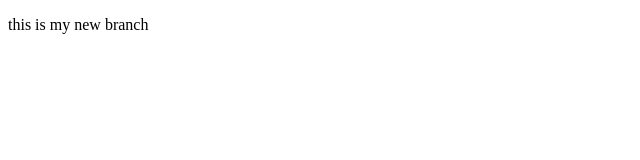
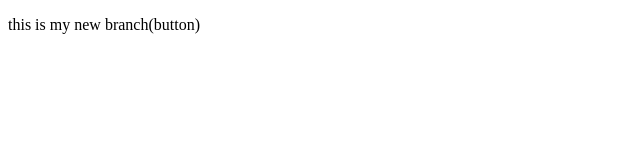
Before and after one commit to shivamkarn12/Local-Repo, a plain HTML site: page index.html in a window 1280 px wide. Shown: the full height of the page, 0-640 px from the left. Drawn offline with Linux system fonts and the light colour scheme.

```diff
--- a/index.html
+++ b/index.html
@@ -6,6 +6,6 @@
     <title>Document</title>
 </head>
 <body>
-    <p>this is my new branch</p>
+    <p>this is my new branch(button)</p>
 </body>
 </html>
```
Also changed, not shown: 1 other file.
